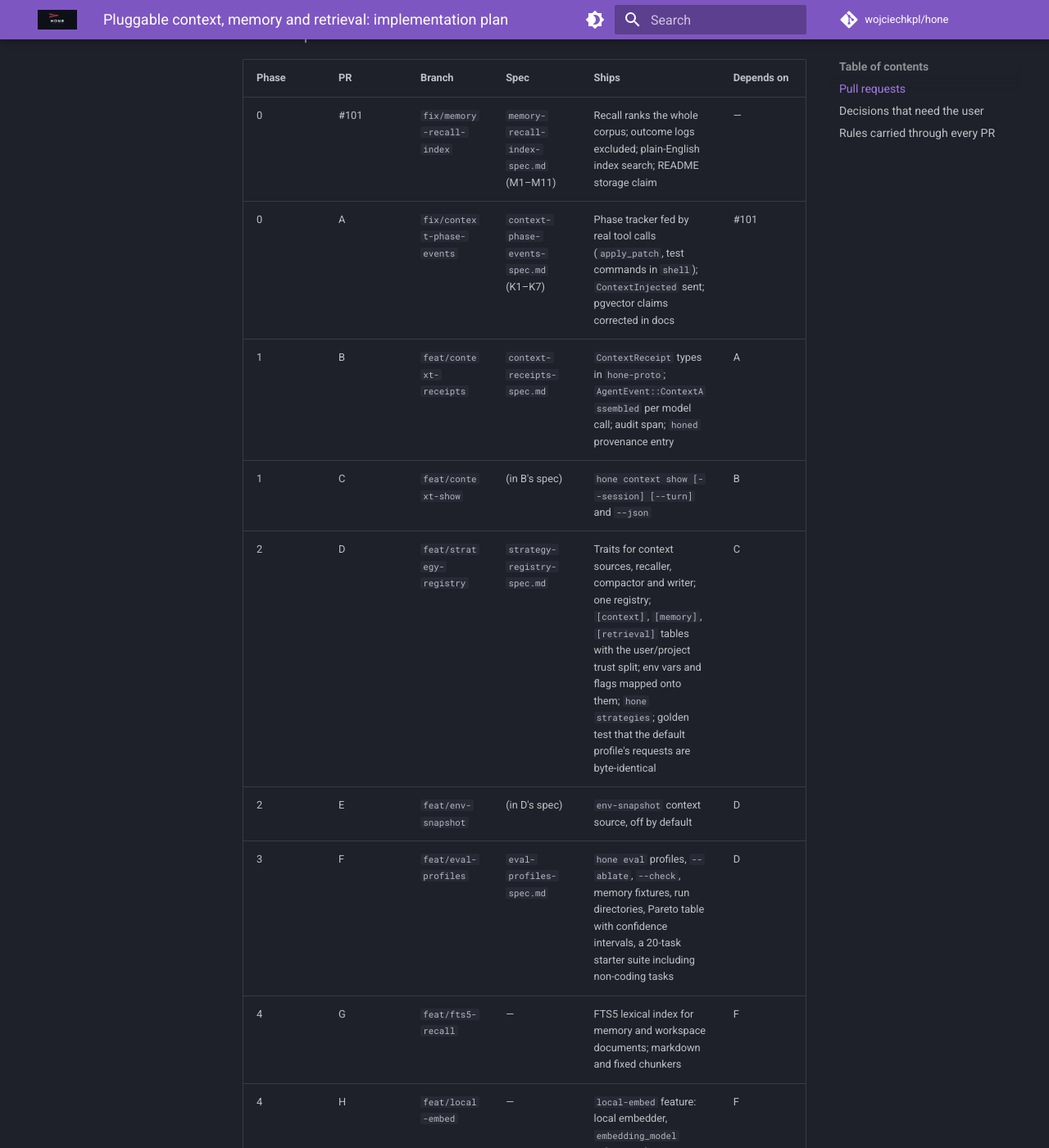
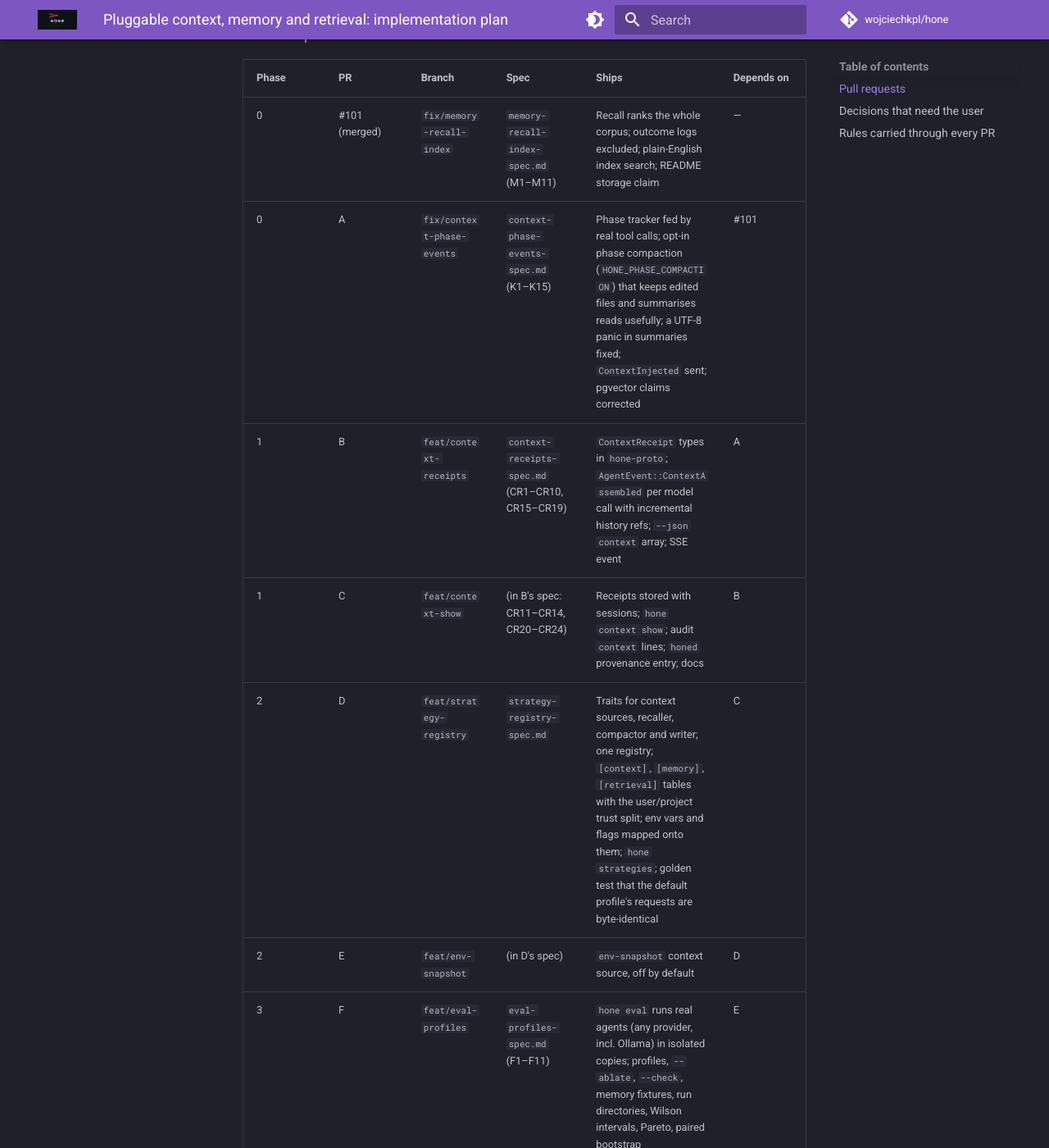
Before and after one commit to wojciechkpl/hone, an MkDocs documentation site: the page built from docs/plans/pluggable-context-implementation.md, in a window 1280 px wide and 1400 px high, scrolled down 432 px. Shown: the whole window at 82% size. Built offline with MkDocs 1.6.1 and Material for MkDocs 9.7.7, drawn with Linux system fonts in a browser that asks for light colours; comment, search, counter and statistics services are not loaded; some of the changed text lies outside the part shown.

Commit message:
docs: implementation plan reflects the PRs as built

```diff
--- a/docs/plans/pluggable-context-implementation.md
+++ b/docs/plans/pluggable-context-implementation.md
@@ -8,14 +8,16 @@ PRs are stacked: each branch starts from the previous one and targets it as its
 
 | Phase | PR | Branch | Spec | Ships | Depends on |
 |---|---|---|---|---|---|
-| 0 | #101 | `fix/memory-recall-index` | `memory-recall-index-spec.md` (M1–M11) | Recall ranks the whole corpus; outcome logs excluded; plain-English index search; README storage claim | — |
-| 0 | A | `fix/context-phase-events` | `context-phase-events-spec.md` (K1–K7) | Phase tracker fed by real tool calls (`apply_patch`, test commands in `shell`); `ContextInjected` sent; pgvector claims corrected in docs | #101 |
-| 1 | B | `feat/context-receipts` | `context-receipts-spec.md` | `ContextReceipt` types in `hone-proto`; `AgentEvent::ContextAssembled` per model call; audit span; `honed` provenance entry | A |
-| 1 | C | `feat/context-show` | (in B's spec) | `hone context show [--session] [--turn]` and `--json` | B |
+| 0 | #101 (merged) | `fix/memory-recall-index` | `memory-recall-index-spec.md` (M1–M11) | Recall ranks the whole corpus; outcome logs excluded; plain-English index search; README storage claim | — |
+| 0 | A | `fix/context-phase-events` | `context-phase-events-spec.md` (K1–K15) | Phase tracker fed by real tool calls; opt-in phase compaction (`HONE_PHASE_COMPACTION`) that keeps edited files and summarises reads usefully; a UTF-8 panic in summaries fixed; `ContextInjected` sent; pgvector claims corrected | #101 |
+| 1 | B | `feat/context-receipts` | `context-receipts-spec.md` (CR1–CR10, CR15–CR19) | `ContextReceipt` types in `hone-proto`; `AgentEvent::ContextAssembled` per model call with incremental history refs; `--json` `context` array; SSE event | A |
+| 1 | C | `feat/context-show` | (in B's spec: CR11–CR14, CR20–CR24) | Receipts stored with sessions; `hone context show`; audit `context` lines; `honed` provenance entry; docs | B |
 | 2 | D | `feat/strategy-registry` | `strategy-registry-spec.md` | Traits for context sources, recaller, compactor and writer; one registry; `[context]`, `[memory]`, `[retrieval]` tables with the user/project trust split; env vars and flags mapped onto them; `hone strategies`; golden test that the default profile's requests are byte-identical | C |
 | 2 | E | `feat/env-snapshot` | (in D's spec) | `env-snapshot` context source, off by default | D |
-| 3 | F | `feat/eval-profiles` | `eval-profiles-spec.md` | `hone eval` profiles, `--ablate`, `--check`, memory fixtures, run directories, Pareto table with confidence intervals, a 20-task starter suite including non-coding tasks | D |
-| 4 | G | `feat/fts5-recall` | — | FTS5 lexical index for memory and workspace documents; markdown and fixed chunkers | F |
+| 3 | F | `feat/eval-profiles` | `eval-profiles-spec.md` (F1–F11) | `hone eval` runs real agents (any provider, incl. Ollama) in isolated copies; profiles, `--ablate`, `--check`, memory fixtures, run directories, Wilson intervals, Pareto, paired bootstrap | E |
+| 3 | F2 | `feat/eval-starter-suite` | `eval-starter-suite-spec.md` (T1–T6) | 20 offline tasks (coding, memory, non-coding, retrieval) with checks verified against reference solutions | F |
+| 4 | G | `feat/fts5-recall` | `fts5-recall-spec.md` (G1–G7) | `fts5` recaller (uncapped, ranked in SQL); ranked recall for encrypted stores; `hone memory reindex` | F |
+| 4 | G2 | — | — | Workspace document index with markdown and fixed chunkers; `[retrieval]` | G |
 | 4 | H | `feat/local-embed` | — | `local-embed` feature: local embedder, `embedding_model` column, sqlite-vec, `hybrid` recaller | F |
 | 4 | I | `feat/reranker` | — | Cross-encoder reranker (feature) and `llm` reranker | H |
 | 4 | J | `feat/llm-compactor-writer` | — | `llm-summary` compactor; `llm-extract` and `tool` memory writers | F |
@@ -41,7 +44,7 @@ flowchart LR
 
 | When | Decision | Why it can't be defaulted |
 |---|---|---|
-| After A | Re-run the `hone-inject` arm of `benchmarks/harness-compare` before and after #101 + A | It costs model API spend (or needs a local model on wk-system) |
+| After A | Re-run the `hone-inject` arm of `benchmarks/harness-compare` before and after #101 + A, and with `HONE_PHASE_COMPACTION=1`, to decide whether phase compaction becomes the default | It costs model API spend (or needs a local model on wk-system) |
 | Before G–J | Each Phase 4 built-in merges with an eval report from F | Running the report costs model calls |
 | Before H, I | Adding heavy optional dependencies (an ONNX embedder, sqlite-vec, which is pre-v1) behind Cargo features | New native dependencies and a larger feature matrix |
 | Before K | Consolidation needs the Belief Ledger's tombstones and supersession | That ledger is a separate, unbuilt design |
```
Also changed, not shown: other parts of docs/plans/pluggable-context-implementation.md (+2 -1 lines).
